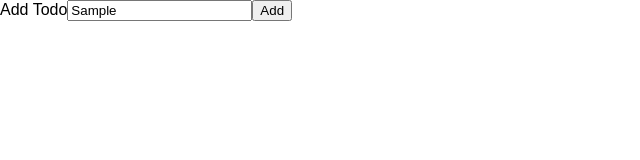
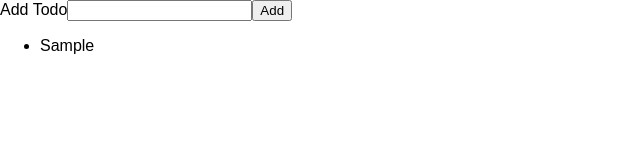
Before and after one commit to gokusenz/reactjs-ToDo-app, a React (Create React App) app: page / in a window 1280 px wide. Both pictures are taken after typing "Sample" into the empty fields and a click on the button "Add". Shown: the top 160 px of the page, without its empty margins (0-640 px from the left). Built offline with nearby package versions, Linux system fonts and the light colour scheme.

Commit message:
add items

```diff
--- a/src/App.js
+++ b/src/App.js
@@ -9,11 +9,12 @@ class App extends Component {
     this.state = {
       todoItems: []
     }
+    this.addTodo = this.addTodo.bind(this)
   }
 
   addTodo(newTodo) {
     this.setState({
-      todoItems: this.state.todoItems.push(newTodo)
+      todoItems: this.state.todoItems.concat([newTodo])
     })
   }
 
@@ -21,7 +22,7 @@ class App extends Component {
     let { todoItems } = this.state
     return (
       <div>
-        <TodoInput />
+        <TodoInput onAddTodo={this.addTodo} />
         <Todolist items={todoItems} />
       </div>
     )
--- a/src/TodoInput.js
+++ b/src/TodoInput.js
@@ -1,12 +1,30 @@
 import React, {Component} from "react"
 
 class TodoInput extends Component {
+
+    constructor(props) {
+        super(props)
+        this.state = {
+            newTodo: ""
+        }
+        this.addClicked = this.addClicked.bind(this)
+    }
+
+    addClicked() {
+        let { onAddTodo } = this.props
+        onAddTodo(this.state.newTodo)
+        this.setState({
+            newTodo: ""
+        })
+    }
+
     render() {
+        let { newTodo } = this.state
         return (
             <div>
             Add Todo
-            <input />
-            <button>Add</button>
+            <input value={newTodo} onChange={(e) => this.setState({newTodo: e.target.value})} />
+            <button onClick={this.addClicked}>Add</button>
             </div>
         )
     }
--- a/src/Todolist.js
+++ b/src/Todolist.js
@@ -8,7 +8,7 @@ class Todolist extends Component {
             <div>
             <ul>
                 {
-                    items.map(todo => <li><Todoitem text={todo} /></li>)
+                    items.map((todo, i) => <li key={i}><Todoitem text={todo} /></li>)
                 }
             </ul>
             </div>
```
